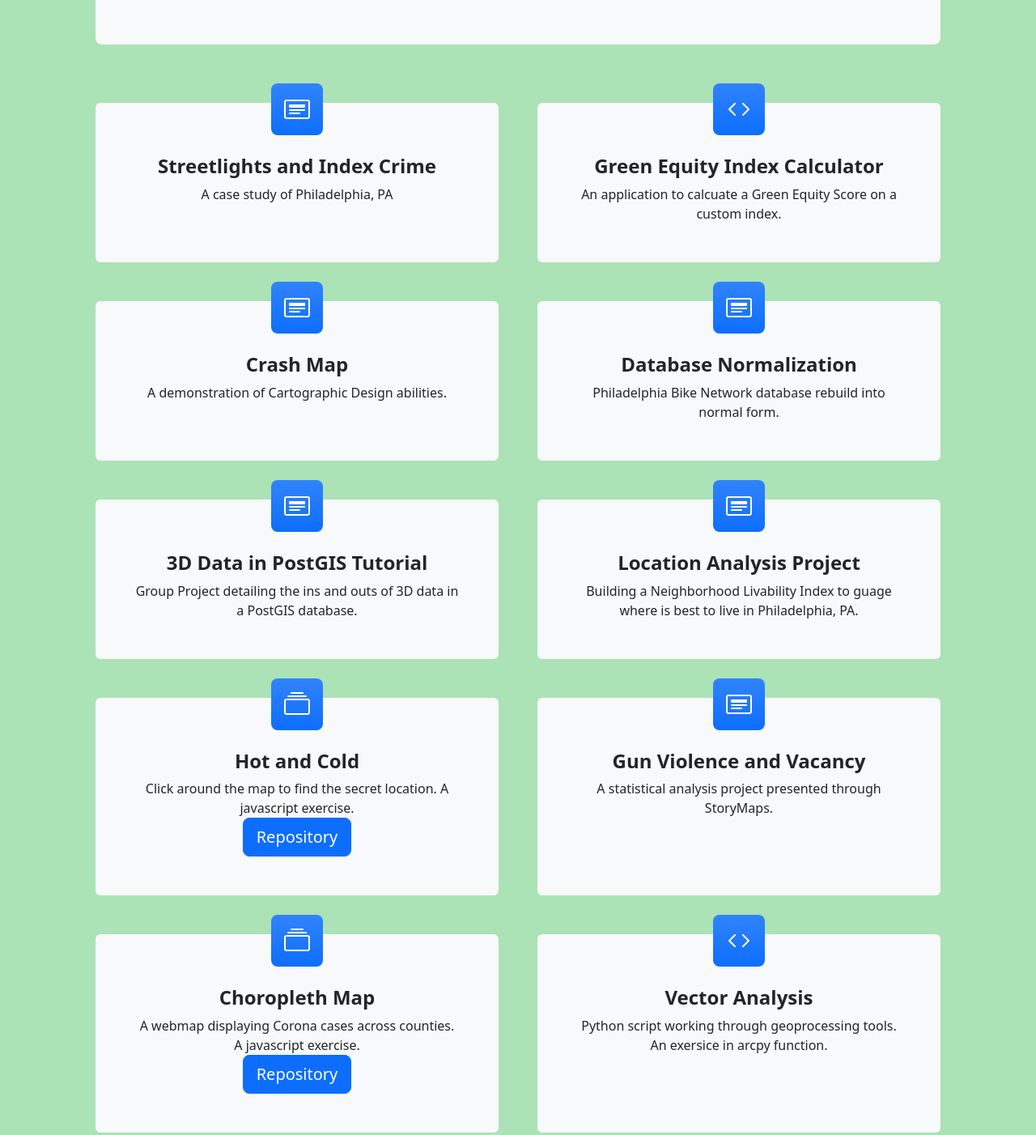
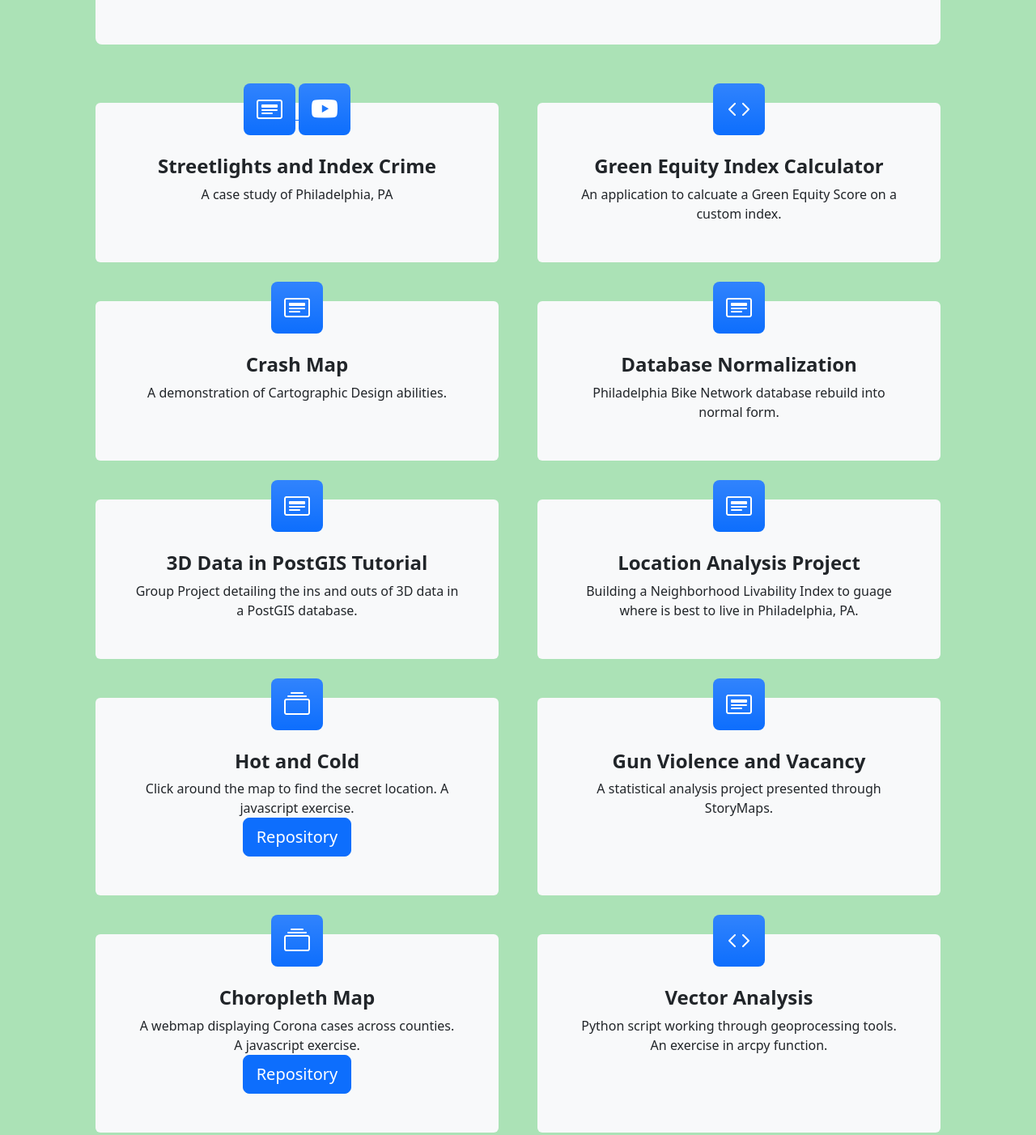
Before and after one commit to LSnyder220/LSnyder220.github.io, a plain HTML site: page index.html in a window 1280 px wide. Shown: the part 500-1902 px from the top of the page at 81% size. Drawn offline with nearby package versions, Linux system fonts and the light colour scheme.

Commit message:
added capstone video

```diff
--- a/index.html
+++ b/index.html
@@ -57,6 +57,9 @@
                                 <a href="https://drive.google.com/file/d/1vFUZgojrBoaIuva8b6Xb2MGQhMvVAd3T/view?usp=sharing" target="_blank" rel="noopener">
                                 <div class="feature bg-primary bg-gradient text-white rounded-3 mb-4 mt-n4"><i class="bi bi-card-heading"></i></div>
                                 </a>
+                                <a href="https://www.youtube.com/watch?v=kfPdz1ldLn0" target="_blank" rel="noopener">
+                                    <div class="feature bg-primary bg-gradient text-white rounded-3 mb-4 mt-n4"><i class="bi bi-youtube"></i></div>
+                                    </a>
                                 <h2 class="fs-4 fw-bold">Streetlights and Index Crime</h2>
                                 <p class="mb-0">A case study of Philadelphia, PA<br> </p>
                             </div>
@@ -160,7 +163,7 @@
                                 <div class="feature bg-primary bg-gradient text-white rounded-3 mb-4 mt-n4"><i class="bi bi-code"></i></div>
                                 <a/>
                                 <h2 class="fs-4 fw-bold">Vector Analysis</h2>
-                                <p class="mb-0">Python script working through geoprocessing tools. An exersice in arcpy function.</p>
+                                <p class="mb-0">Python script working through geoprocessing tools. An exercise in arcpy function.</p>
                             </div>
                         </div>
                     </div>
```
